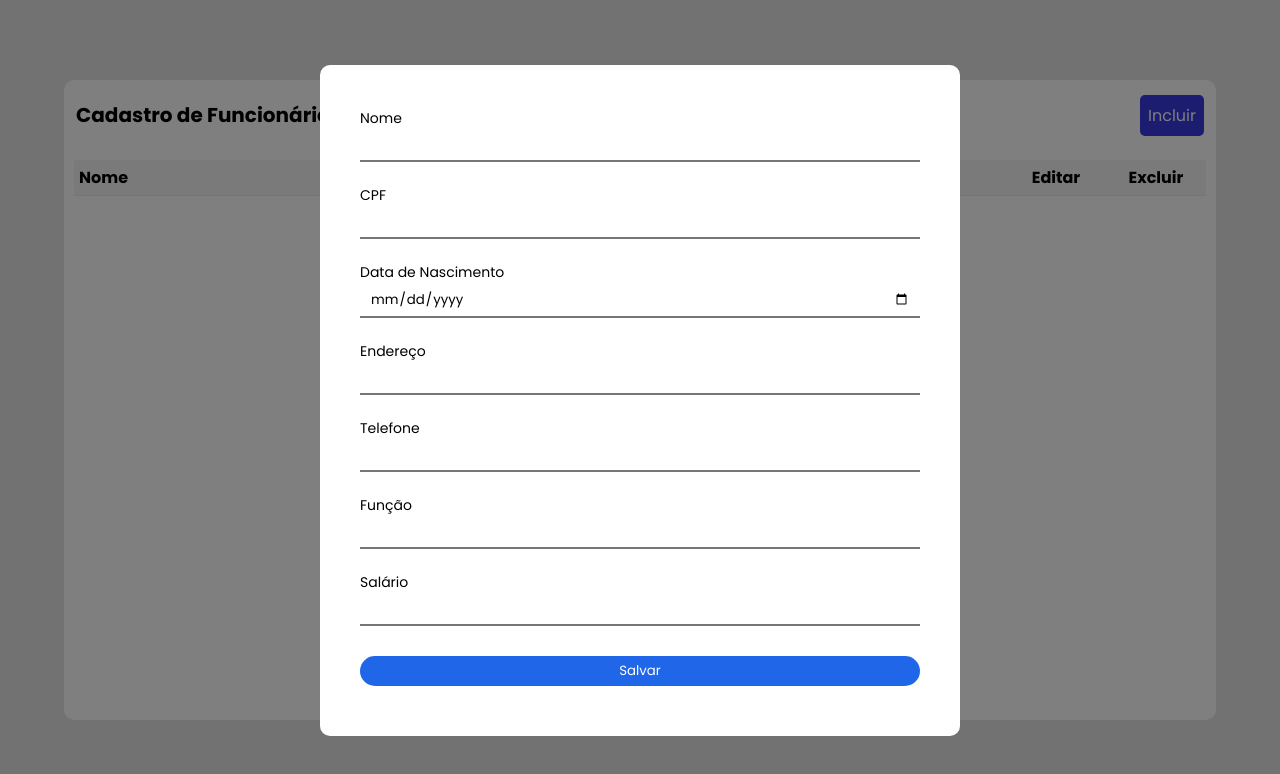
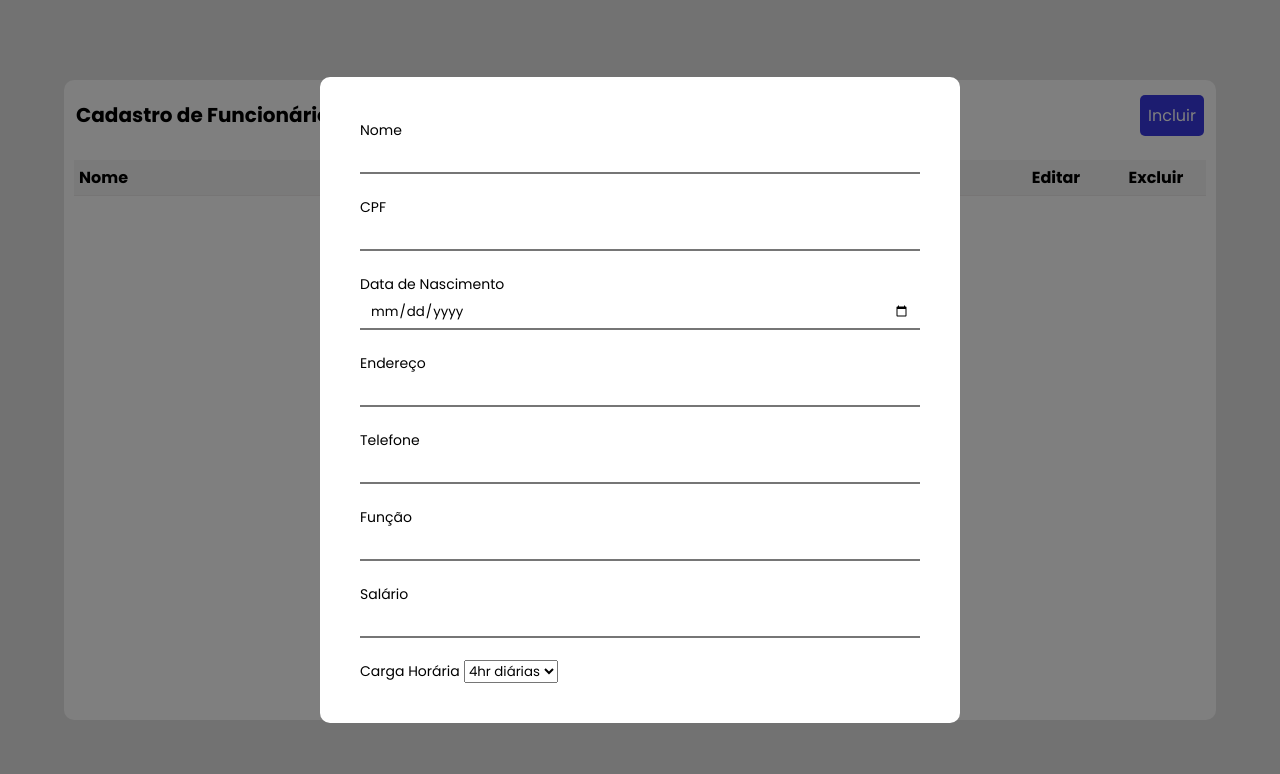
Before and after one commit to Simon5321/CRUD_JS, a plain HTML site: page index.html in a window 1280 px wide. Both pictures are taken after a click on the button "Incluir". Drawn offline with nearby package versions, Linux system fonts and the light colour scheme.

Commit message:
V1.52
Voltando o atributo retirado com uma possível correção do código

```diff
--- a/index.html
+++ b/index.html
@@ -56,6 +56,12 @@
 
           <label for="m-salario">Salário</label>
           <input id="m-salario" type="number" required />
+
+          <label for="m-BancodeHoras">Carga Horária</label>
+          <select name="m-BancodeHoras" id="m-BancodeHoras" required>
+            <option> 4hr diárias </option>
+            <option> 6hr diárias </option>
+            <option> 8hr diárias </option>
           <button id="btnSalvar">Salvar</button>
         </form>
       </div>
```
